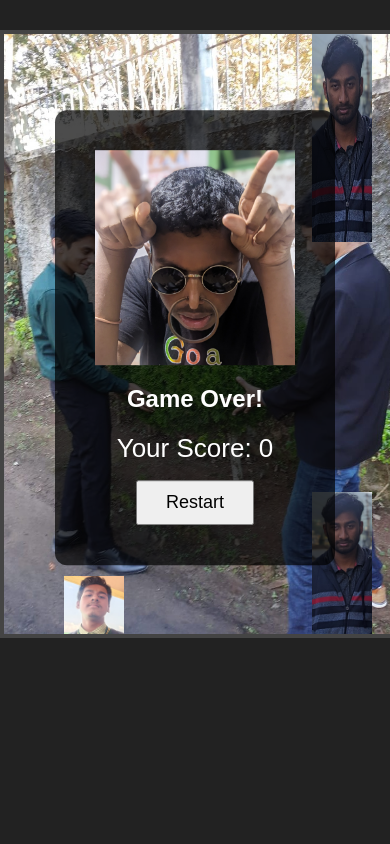
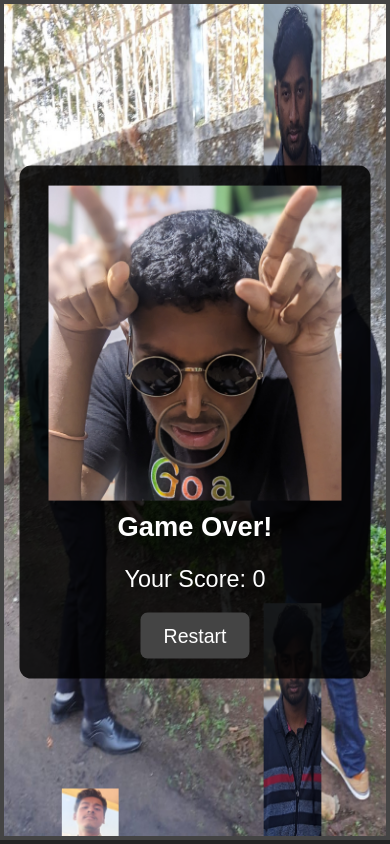
Before and after one commit to deepdas03/fungame, a plain HTML site: page index.html in a window 390 px wide. Drawn offline with Linux system fonts and the light colour scheme.

Commit message:
phone optimized

```diff
--- a/index.html
+++ b/index.html
@@ -3,56 +3,89 @@
 <head>
   <meta charset="UTF-8">
   <title>Custom Flappy Bird Game</title>
+  <meta name="viewport" content="width=device-width, initial-scale=1.0, maximum-scale=1.0, user-scalable=no">
   <style>
-    body {
+    html, body {
+      height: 100%;
+      margin: 0;
+      padding: 0;
+      overflow: hidden;
+      touch-action: manipulation;
       background: #222;
-      margin: 0;
-      overflow: hidden;
     }
     #gameCanvas {
       display: block;
-      margin: 30px auto;
+      margin: 0 auto;
       border: 4px solid #444;
       background: #111;
+      width: 100vw;
+      height: 100vh;
+      max-width: 480px;
+      max-height: 840px;
+      box-sizing: border-box;
+      touch-action: manipulation;
+      outline: none;
+    }
+    #scoreTxt {
+      color: #fff;
+      font-size: 7vw;
+      position: absolute;
+      left: 6vw;
+      top: 3vw;
+      z-index: 3;
+      text-shadow: 2px 2px 5px #111;
+      font-family: Arial, sans-serif;
+      user-select: none;
+      pointer-events: none;
     }
     #gameOverScreen {
-      position: absolute;
-      top: 40%;
+      position: fixed;
+      top: 50%;
       left: 50%;
       transform: translate(-50%, -50%);
       display: none;
-      z-index: 5;
-      background: rgba(0,0,0,0.7);
-      padding: 40px;
-      border-radius: 12px;
+      z-index: 10;
+      background: rgba(0,0,0,0.85);
+      padding: 5vw 4vw;
+      border-radius: 3vw;
       text-align: center;
+      width: 90vw;
+      max-width: 400px;
+      box-sizing: border-box;
     }
     #gameOverScreen img {
       display: block;
       margin: 0 auto 10px auto;
-      max-width: 200px;
+      max-width: 75vw;
+      width: 100%;
+      height: auto;
     }
-    #scoreTxt {
+    #finalScore {
+      color:#fff;
+      font-size: 6vw;
+      margin: 6vw 0 0 0;
+      font-family: Arial, sans-serif;
+      word-break: keep-all;
+    }
+    #restartBtn {
+      font-size: 5vw;
+      padding: 3vw 6vw;
+      margin-top: 5vw;
+      border-radius: 1.8vw;
+      border: none;
+      background: #444;
       color: #fff;
-      font-size: 32px;
-      position: absolute;
-      left: 20px;
-      top: 20px;
-      z-index: 3;
-      text-shadow: 2px 2px 5px #111;
-      font-family: Arial, sans-serif;
     }
   </style>
 </head>
 <body>
   <div id="scoreTxt">Score: 0</div>
-  <canvas id="gameCanvas" width="400" height="600"></canvas>
+  <canvas id="gameCanvas"></canvas>
   <div id="gameOverScreen">
     <img id="overImg" src="gameover.jpg" alt="Game Over">
-    <h2 style="color: #fff; font-family: Arial, sans-serif;">Game Over!</h2>
-    <div id="finalScore" style="color:#fff; font-size:26px; margin: 16px 0; font-family: Arial, sans-serif;">
-    </div>
-    <button id="restartBtn" style="font-size:18px;padding:10px 28px;">Restart</button>
+    <h2 style="color: #fff; font-family: Arial, sans-serif; font-size: 7vw; margin:2vw 0;">Game Over!</h2>
+    <div id="finalScore"></div>
+    <button id="restartBtn">Restart</button>
   </div>
   <audio id="bgMusic" src="bg-music.mp3" loop></audio>
   <audio id="gOverMusic" src="gameover.mp3"></audio>
@@ -73,8 +106,39 @@
     const overImg = document.getElementById('overImg');
     const finalScore = document.getElementById('finalScore');
 
-    let bird = { x: 60, y: 250, w: 60, h: 60, speed: 0, gravity: 0.22, jump: -6 };
-    let pillars = [], gap = 250, pWidth = 60, score = 0, running = false;
+    let baseW = 400, baseH = 600;
+    let scale = 1;
+
+    let bird, pillars, gap, pWidth, score, running;
+
+    function responsiveVars() {
+      scale = Math.min(canvas.width / baseW, canvas.height / baseH);
+
+      bird = {
+        x: 60 * scale,
+        y: 250 * scale,
+        w: 60 * scale,
+        h: 60 * scale,
+        speed: 0,
+        gravity: 0.22 * scale,
+        jump: -6 * scale
+      };
+      gap = 250 * scale;
+      pWidth = 60 * scale;
+      pillars = [];
+      score = 0;
+      running = false;
+    }
+
+    function resizeCanvas() {
+      let w = Math.min(window.innerWidth, 480);
+      let h = Math.min(window.innerHeight, 840);
+      canvas.width = w;
+      canvas.height = h;
+      responsiveVars();
+      if (!running) drawBackground();
+    }
+    window.addEventListener('resize', resizeCanvas);
 
     function drawBackground() {
       ctx.drawImage(bgImage, 0, 0, canvas.width, canvas.height);
@@ -90,7 +154,8 @@
     }
 
     function resetGame() {
-      bird.y = 250; bird.speed = 0; score = 0; pillars = [];
+      responsiveVars();
+      bird.y = 250 * scale; bird.speed = 0; score = 0; pillars = [];
       gameOverScreen.style.display = "none";
       scoreTxt.style.display = "block";
       running = true;
@@ -106,11 +171,12 @@
 
       bird.speed += bird.gravity;
       bird.y += bird.speed;
-      if (pillars.length === 0 || pillars[pillars.length-1].x < canvas.width - 300) {
-        let top = Math.random() * (canvas.height - gap - 80) + 40;
+
+      if (pillars.length === 0 || pillars[pillars.length-1].x < canvas.width - 300 * scale) {
+        let top = Math.random() * (canvas.height - gap - 80 * scale) + 40 * scale;
         pillars.push({ x: canvas.width, top: top, scored: false });
       }
-      for (let p of pillars) p.x -= 1.8;
+      for (let p of pillars) p.x -= 1.8 * scale;
       pillars = pillars.filter(p => p.x + pWidth > 0);
 
       drawBird();
@@ -146,20 +212,26 @@
     }
 
     document.addEventListener('keydown', e => {
-      if (e.code === 'Space') {
+      if (e.code === 'Space' || e.key === "ArrowUp") {
         if (running) bird.speed = bird.jump;
+        else resetGame();
       }
     });
-    canvas.addEventListener('touchstart', function() {
+    canvas.addEventListener('touchstart', function(e) {
+      e.preventDefault();
       if (running) bird.speed = bird.jump;
-    });
+      else resetGame();
+    }, { passive: false });
 
     restartBtn.onclick = () => resetGame();
 
     let imagesLoaded = 0;
     function checkLoaded() {
       imagesLoaded++;
-      if (imagesLoaded === 2) resetGame();
+      if (imagesLoaded === 2) {
+        resizeCanvas();
+        resetGame();
+      }
     }
     birdImg.onload = checkLoaded;
     bgImage.onload = checkLoaded;
```
